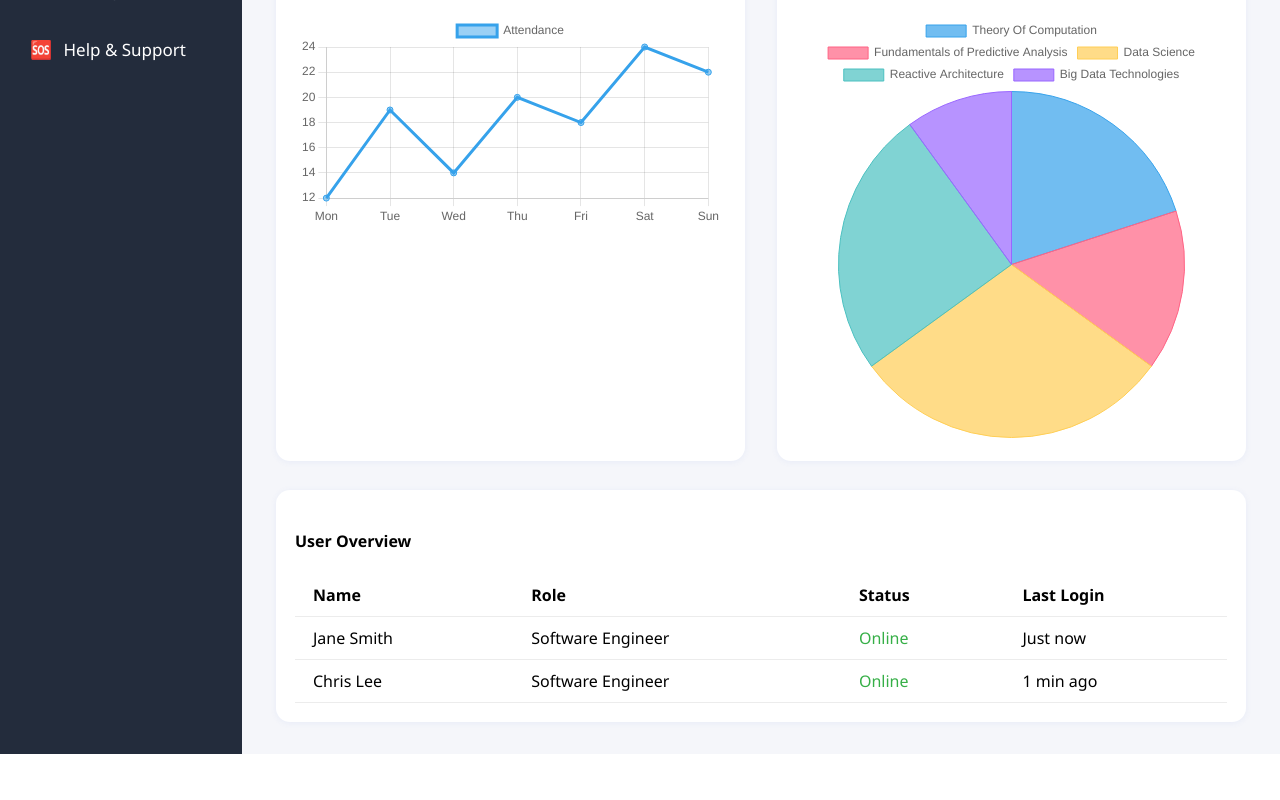
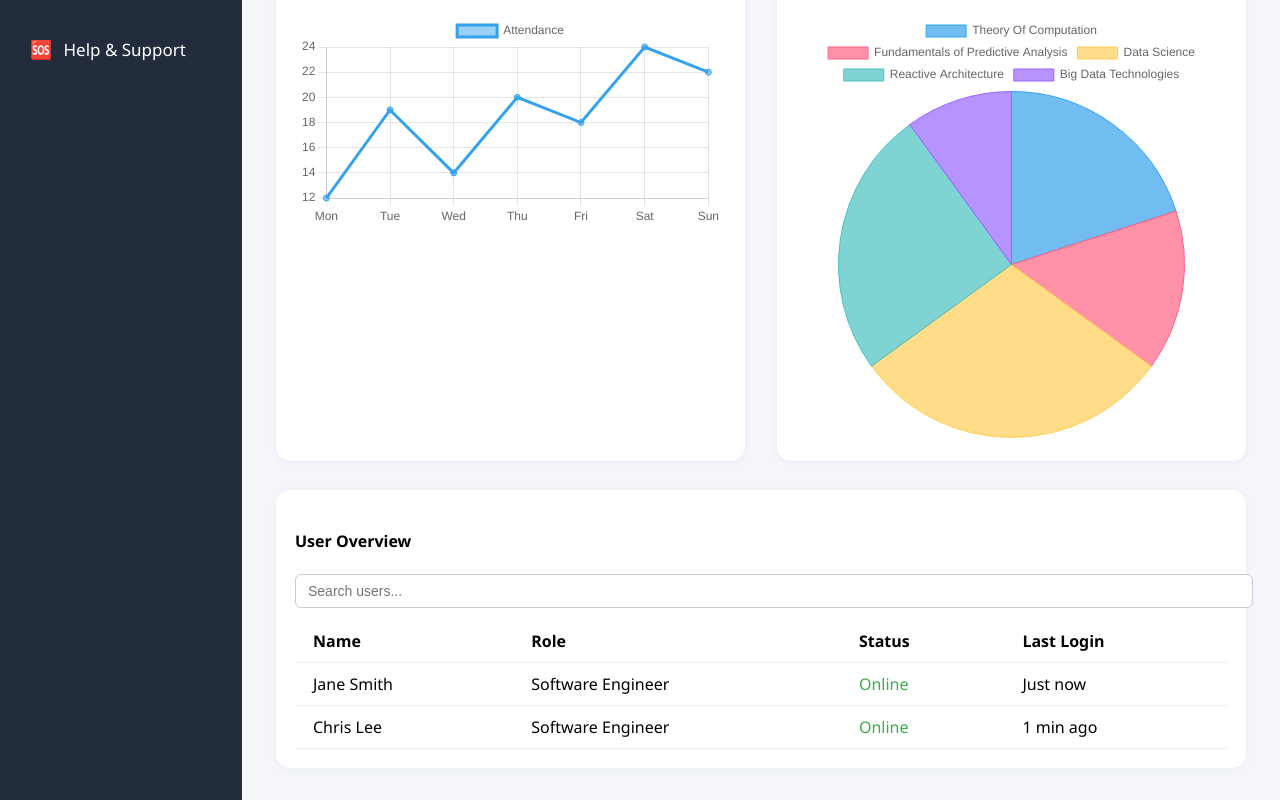
Before and after one commit to Arohi05/attendance-app, a React (Create React App) app: page / in a window 1280 px wide. Shown: the part 345-1145 px from the top of the page. Before the commit the page ends 1099 px from the top, so only its background shows below. Built offline with nearby package versions, Linux system fonts and the light colour scheme.

Commit message:
Update Dashboard component and styles with search feature

```diff
--- a/src/Dashboard.css
+++ b/src/Dashboard.css
@@ -174,6 +174,16 @@
   font-weight: 500;
 }
 
+/* Search input for user table */
+.table-search {
+  margin-bottom: 12px;
+  padding: 8px 12px;
+  width: 100%;
+  border-radius: 6px;
+  border: 1px solid #ccc;
+  font-size: 14px;
+}
+
 /* Responsive design for smaller screens */
 @media (max-width: 900px) {
   .dashboard-root {
--- a/src/Dashboard.jsx
+++ b/src/Dashboard.jsx
@@ -1,5 +1,4 @@
 import { FaCheckCircle, FaTimesCircle, FaArrowUp, FaArrowDown } from 'react-icons/fa';
-
 import React, { useState } from 'react';
 
 import {
@@ -34,6 +33,11 @@ const menuItems = [
   { label: "Help & Support", icon: "🆘" }
 ];
 
+const users = [
+  { name: 'Jane Smith', role: 'Software Engineer', status: 'Online', lastLogin: 'Just now' },
+  { name: 'Chris Lee', role: 'Software Engineer', status: 'Online', lastLogin: '1 min ago' },
+];
+
 // Sample chart data for Weekly Attendance Trend
 const lineData = {
   labels: ['Mon', 'Tue', 'Wed', 'Thu', 'Fri', 'Sat', 'Sun'],
@@ -59,7 +63,7 @@ const pieData = {
   datasets: [
     {
       label: 'Department Breakdown',
-      data: [20, 15, 30, 25, 10], // Sample values, adjust as needed
+      data: [20, 15, 30, 25, 10],
       backgroundColor: [
         'rgba(54, 162, 235, 0.7)',
         'rgba(255, 99, 132, 0.7)',
@@ -81,6 +85,13 @@ const pieData = {
 
 const Dashboard = () => {
   const [active, setActive] = useState("Attendance");
+  const [searchTerm, setSearchTerm] = useState('');
+
+  const filteredUsers = users.filter(user =>
+    user.name.toLowerCase().includes(searchTerm.toLowerCase()) ||
+    user.role.toLowerCase().includes(searchTerm.toLowerCase()) ||
+    user.status.toLowerCase().includes(searchTerm.toLowerCase())
+  );
 
   return (
     <div className="dashboard-root">
@@ -128,6 +139,13 @@ const Dashboard = () => {
         </section>
         <section className="table-row">
           <h4>User Overview</h4>
+          <input
+            type="text"
+            className="table-search"
+            placeholder="Search users..."
+            value={searchTerm}
+            onChange={e => setSearchTerm(e.target.value)}
+          />
           <table>
             <thead>
               <tr>
@@ -138,18 +156,18 @@ const Dashboard = () => {
               </tr>
             </thead>
             <tbody>
-              <tr>
-                <td>Jane Smith</td>
-                <td>Software Engineer</td>
-                <td className="online">Online</td>
-                <td>Just now</td>
-              </tr>
-              <tr>
-                <td>Chris Lee</td>
-                <td>Software Engineer</td>
-                <td className="online">Online</td>
-                <td>1 min ago</td>
-              </tr>
+              {filteredUsers.length > 0 ? filteredUsers.map(user => (
+                <tr key={user.name}>
+                  <td>{user.name}</td>
+                  <td>{user.role}</td>
+                  <td className={user.status.toLowerCase()}>{user.status}</td>
+                  <td>{user.lastLogin}</td>
+                </tr>
+              )) : (
+                <tr>
+                  <td colSpan="4" style={{ textAlign: 'center' }}>No users found.</td>
+                </tr>
+              )}
             </tbody>
           </table>
         </section>
```
